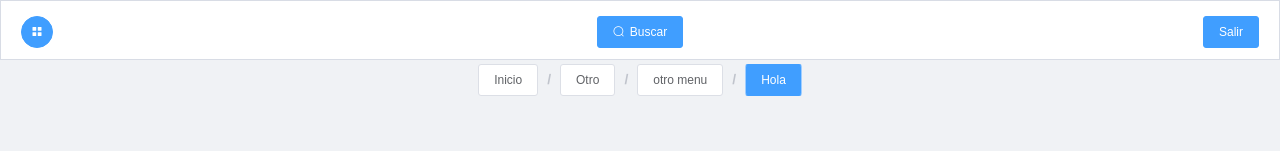
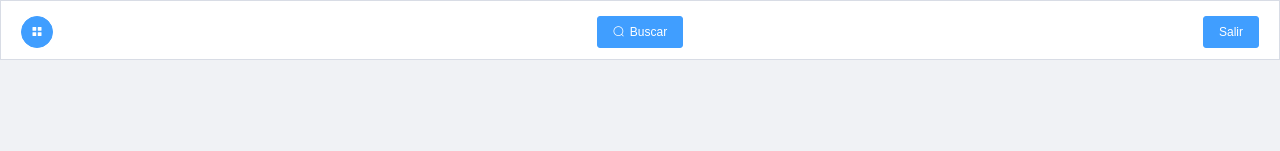
Before and after one commit to saulzeul/vuejs-jwt, a Vue app: page / in a window 1280 px wide. Shown: the top 151 px of the page. Built offline with nearby package versions, Linux system fonts and the light colour scheme.

Commit message:
Delete breadcrumb

```diff
--- a/src/App.vue
+++ b/src/App.vue
@@ -4,7 +4,6 @@
       <el-header>
         <AppHeader/>
       </el-header>
-      <Breadcrumb/>
       <el-main>
         <router-view/>
       </el-main>
@@ -16,10 +15,9 @@
 </template>
 <script>
 import AppHeader from "@/components/Layout/AppHeader.vue";
-import Breadcrumb from "@/components/Global/Breadcrumb";
 import AppFooter from "@/components/Layout/AppFooter.vue";
 export default {
-  components: { AppHeader, Breadcrumb, AppFooter }
+  components: { AppHeader, AppFooter }
 };
 </script>
 <style lang="scss">
--- a/src/components/Global/Breadcrumb/index.vue
+++ /dev/null
@@ -1,25 +0,0 @@
-<template>
-  <div>
-      <el-breadcrumb>
-        <el-button-group>
-        <el-breadcrumb-item :to="{ path: '/' }"><el-button size="small">Inicio</el-button></el-breadcrumb-item>
-        <el-breadcrumb-item><el-button size="small">Otro</el-button></el-breadcrumb-item>
-        <el-breadcrumb-item><el-button size="small">otro menu</el-button></el-breadcrumb-item>
-        <el-breadcrumb-item><el-button type="primary" size="small">Hola</el-button></el-breadcrumb-item>
-        </el-button-group>
-      </el-breadcrumb>
-  </div>
-</template>
-<script>
-export default {
-
-}
-</script>
-<style lang="scss" scoped>
-div {
-  display: flex;
-  justify-content: center;
-  align-items: center;
-  height: 40px;
-}
-</style>
```
